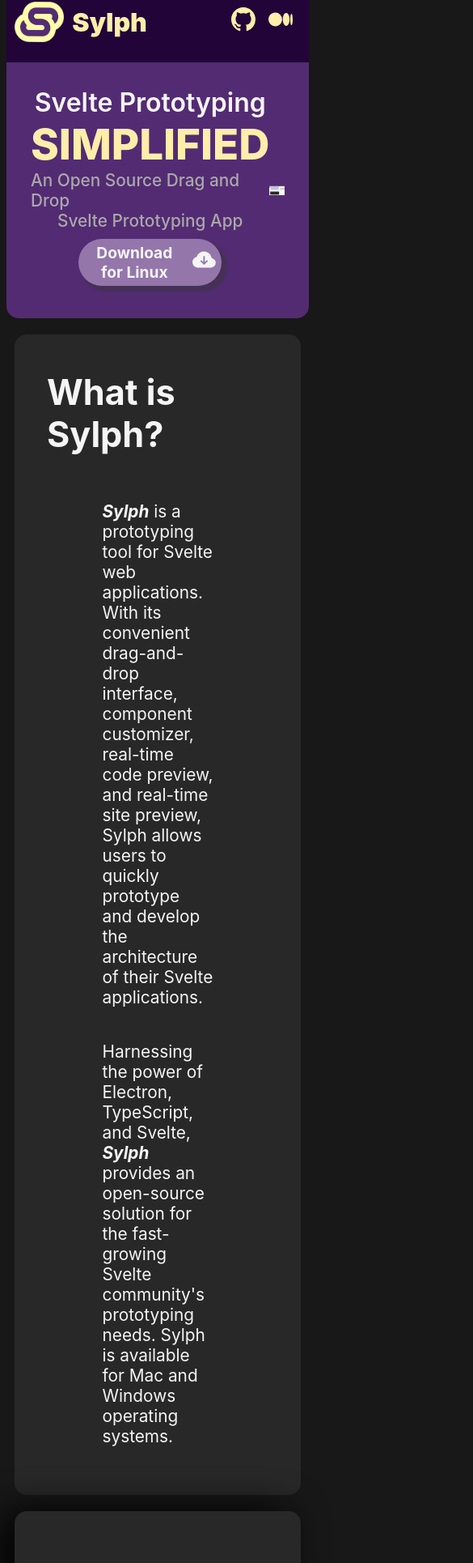
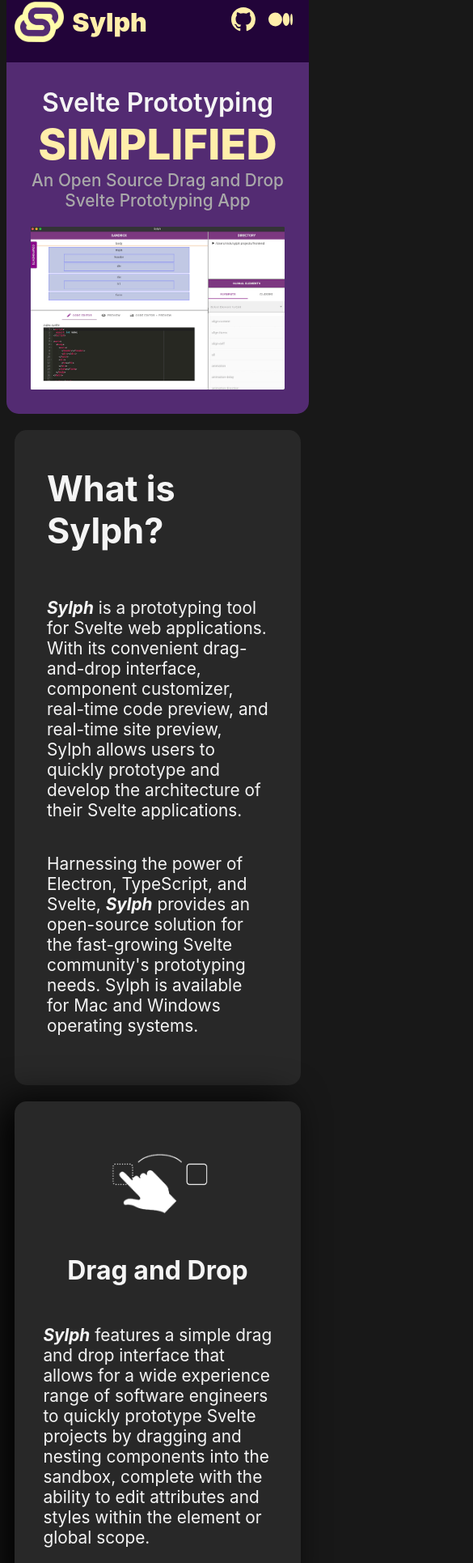
Before and after one commit to JovianDev/sylph_site, a Svelte app: page / in a window 390 px wide. Shown: the part 31-1961 px from the top of the page at 81% size, 585 px wide, since content can reach past the window. Built offline with nearby package versions, Linux system fonts and the light colour scheme.

Commit message:
added mobile compatibility

```diff
--- a/src/App.svelte
+++ b/src/App.svelte
@@ -12,6 +12,7 @@
 
 <svelte:head>
   <title>Sylph</title>
+  <meta name="viewport" content="width=device-width, initial-scale=1.0" />
 </svelte:head>
 <Header />
 <container class="main-container">
@@ -237,7 +238,7 @@
   .about-text {
     display: flex;
     flex-direction: column;
-    width: 50%;
+    width: 70%;
     font-size: 1.3em;
   }
   .about-head {
@@ -272,10 +273,10 @@
     flex-direction: column;
     justify-content: space-around;
     align-items: center;
-    gap: 6em;
+    gap: 2em;
     background-color: #1e1e1e;
     width: 100%;
-    height: 400px;
+    height: auto;
     margin: 30px 0 10px 0;
     border-radius: 30% 30% 0 0;
   }
@@ -299,8 +300,9 @@
   }
   .download {
     width: 100%;
-    height: 500px;
-    margin: 0;
+    height: auto;
+    margin: 0 0 20px 0;
+    padding: 20px;
     background-color: #1e1e1e;
     display: flex;
     justify-content: center;
@@ -311,8 +313,9 @@
   .download h1 {
     color: whitesmoke;
     font-weight: 800;
-    font-size: 2em;
-    padding-bottom: 50px;
+    font-size: 1.8em;
+    margin: 0;
+    /* padding-bottom: 50px; */
   }
 
   .title-head {
@@ -374,18 +377,20 @@
     border-radius: 15px;
     box-shadow: -1rem 0 3rem #000;
   }
+
   .feature-discription {
     display: flex;
     flex-direction: column;
     justify-content: center;
     align-items: center;
+    width: 30%;
     padding: 20px;
     margin: 20px;
   }
   .feature-discription p {
     color: whitesmoke;
     font-size: 1.3em;
-    width: 60%;
+    width: 80%;
   }
   .feature-discription h2 {
     color: whitesmoke;
@@ -399,15 +404,50 @@
     margin: 0 20px;
   }
   .feature-img img {
-    /* max-width: 100%;
-    height: auto; */
-    height: 350px;
+    max-width: 100%;
+    height: auto;
     border-radius: 15px;
     padding: 30px;
     margin: 20x;
   }
   .feature-icon {
-    width: 200px;
+    width: 12em;
+  }
+  @media (max-width: 700px) {
+    .about-text {
+      width: 100%;
+    }
+    .app-option {
+      flex-direction: column;
+    }
+    .devs {
+      grid-template-columns: 1fr 1fr;
+      margin: 0px 0 20px 0;
+      gap: 1;
+      height: 100%;
+    }
+    .dev-section h1 {
+      font-size: 1.5em;
+      padding-top: 20px;
+    }
+    .title-head {
+      grid-template-columns: unset;
+    }
+    .title-img {
+      margin-top: 20px;
+    }
+    .feature {
+      flex-direction: column;
+    }
+    .feature-discription {
+      width: 100%;
+    }
+    .feature-img img {
+      display: none;
+    }
+    .title-text .DL-form {
+      display: none;
+    }
   }
   .yt-video {
     display: flex;
--- a/src/components/downloadBtnDynamic.svelte
+++ b/src/components/downloadBtnDynamic.svelte
@@ -4,39 +4,54 @@
 
 <script>
   export let OS;
-
 </script>
 
 <button class="download-btn">
   {`Download for ${OS}`}
 
   <span>
-		<svg xmlns="http://www.w3.org/2000/svg" width="1.5em" height="1.5em" fill="currentColor" class="bi bi-cloud-arrow-down-fill" viewBox="0 0 16 16">
-			<path d="M8 2a5.53 5.53 0 0 0-3.594 1.342c-.766.66-1.321 1.52-1.464 2.383C1.266 6.095 0 7.555 0 9.318 0 11.366 1.708 13 3.781 13h8.906C14.502 13 16 11.57 16 9.773c0-1.636-1.242-2.969-2.834-3.194C12.923 3.999 10.69 2 8 2zm2.354 6.854-2 2a.5.5 0 0 1-.708 0l-2-2a.5.5 0 1 1 .708-.708L7.5 9.293V5.5a.5.5 0 0 1 1 0v3.793l1.146-1.147a.5.5 0 0 1 .708.708z"/>
+    <svg
+      xmlns="http://www.w3.org/2000/svg"
+      width="1.5em"
+      height="1.5em"
+      fill="currentColor"
+      class="bi bi-cloud-arrow-down-fill"
+      viewBox="0 0 16 16"
+    >
+      <path
+        d="M8 2a5.53 5.53 0 0 0-3.594 1.342c-.766.66-1.321 1.52-1.464 2.383C1.266 6.095 0 7.555 0 9.318 0 11.366 1.708 13 3.781 13h8.906C14.502 13 16 11.57 16 9.773c0-1.636-1.242-2.969-2.834-3.194C12.923 3.999 10.69 2 8 2zm2.354 6.854-2 2a.5.5 0 0 1-.708 0l-2-2a.5.5 0 1 1 .708-.708L7.5 9.293V5.5a.5.5 0 0 1 1 0v3.793l1.146-1.147a.5.5 0 0 1 .708.708z"
+      />
     </svg>
   </span>
 </button>
 
 <style>
   .download-btn {
-		display:flex;
+    display: flex;
     align-items: center;
     justify-content: center;
-		gap:10px;
+    gap: 10px;
     height: 3em;
     width: 60%;
-		background-color: #9476AB;
+    background-color: #9476ab;
     border-radius: 30px;
-		border:none;
+    border: none;
     margin: 10px;
     color: whitesmoke;
-		font-size: 1.2em;
+    font-size: 120%;
     font-weight: 700;
     box-shadow: 5px 5px 2px 2px rgba(55, 55, 55, 0.5);
+    contain: content;
   }
   .download-btn:hover {
     background-color: #ffeeaa;
     color: #220439;
-		box-shadow: inset 8px 10px 10px 1px rgba(0,0,0,0.5);
+    box-shadow: inset 8px 10px 10px 1px rgba(0, 0, 0, 0.5);
+  }
+  @media (max-width: 700px) {
+    .download-btn {
+      font-size: 100%;
+      width: 100%;
+    }
   }
 </style>
```
Also changed, not shown: public/build/bundle.css, public/build/bundle.js, 1 other file (tests, documents, lock files or other folders). Lines whose indentation alone changed are shown as unchanged.
